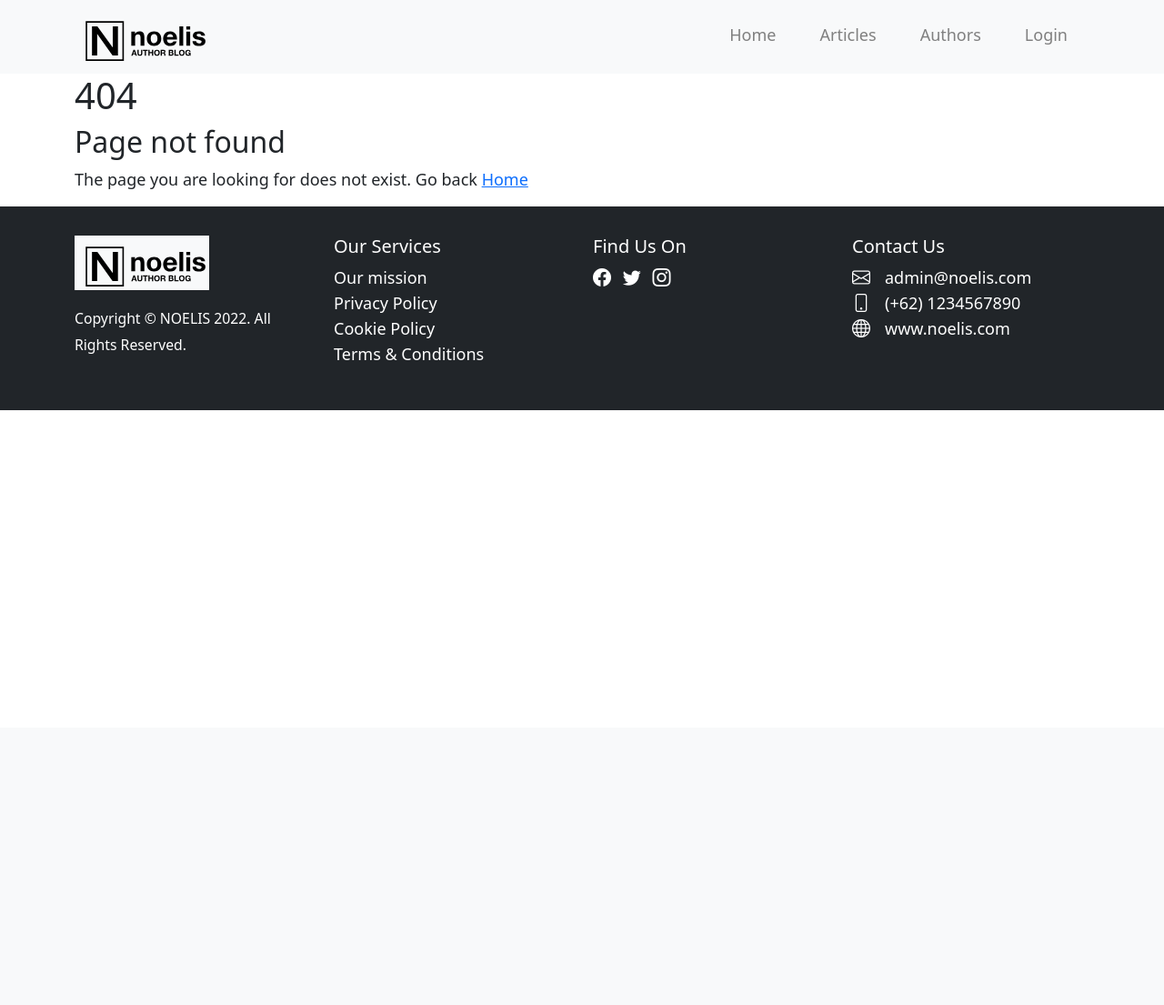
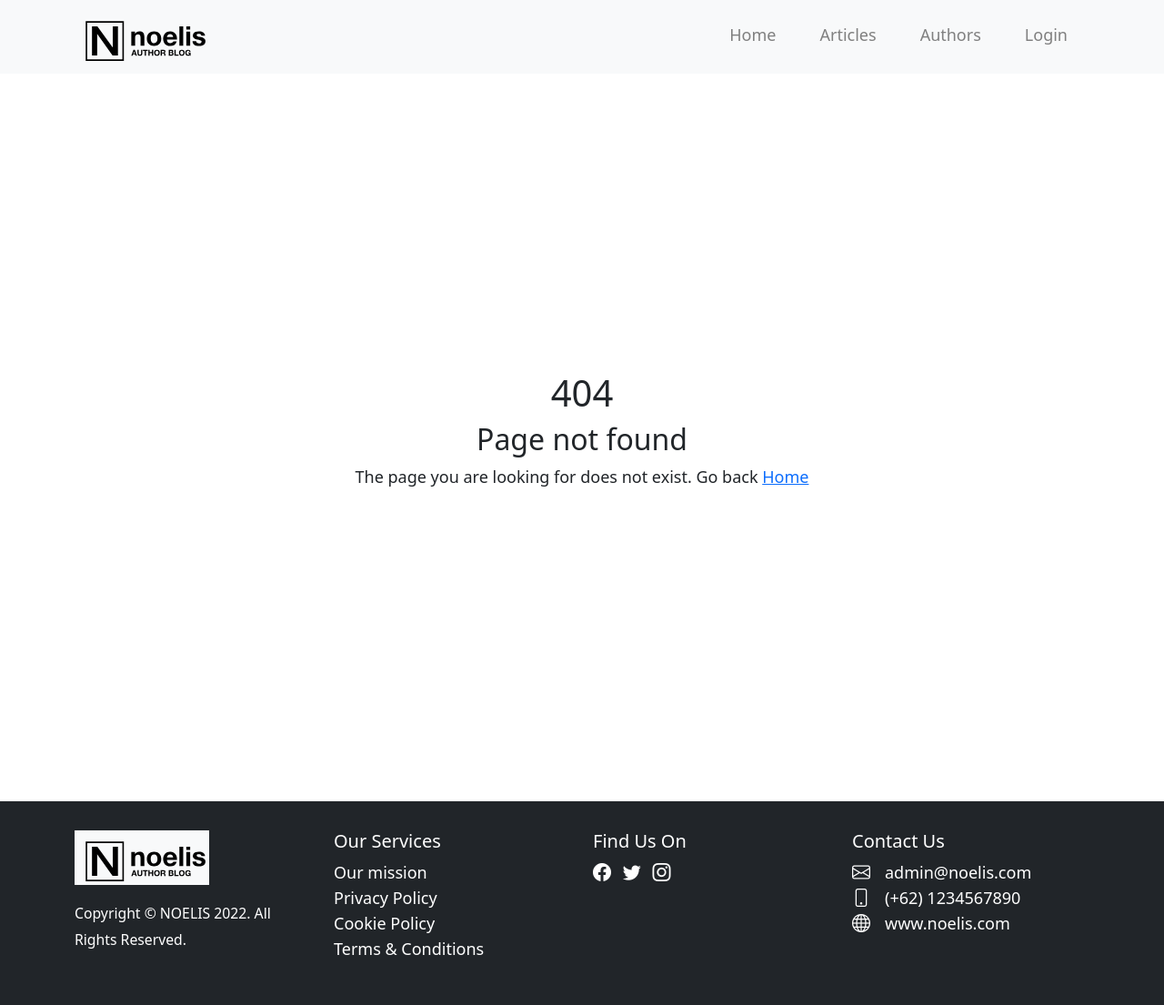
Before and after one commit to sdmhsn/noelis, a Django app: template templates/404.html in a window 1280 px wide. Shown: the whole page at 91% size. Before the commit the page ends 451 px from the top, so only its background shows below. Run offline with Django 3.2, Linux system fonts and the light colour scheme; the template is opened without the code that fills it, so the values that code supplies are empty; some libraries are stand-ins or nearby versions.

Commit message:
Modify 404 response page

```diff
--- a/noelis/settings.py
+++ b/noelis/settings.py
@@ -25,7 +25,7 @@ BASE_DIR = Path(__file__).resolve().parent.parent
 SECRET_KEY = '%w1_tbqh33txw-ogm_z7hgx&cgjz=rzb5_c8+5swa!a5&+zm*y'
 
 # SECURITY WARNING: don't run with debug turned on in production!
-DEBUG = True
+DEBUG = False
 
 ALLOWED_HOSTS = ["*"]
 
--- a/templates/404.html
+++ b/templates/404.html
@@ -1,7 +1,10 @@
 {% extends 'main.html' %} {% block content %}
 <div class="container">
-  <div class="row">
-    <div class="col">
+  <div
+    class="row d-flex align-items-center justify-content-center my-auto"
+    style="height: 800px"
+  >
+    <div class="col text-center">
       <h1>404</h1>
       <h2>Page not found</h2>
       <p>
```
Also changed, not shown: db.sqlite3.
